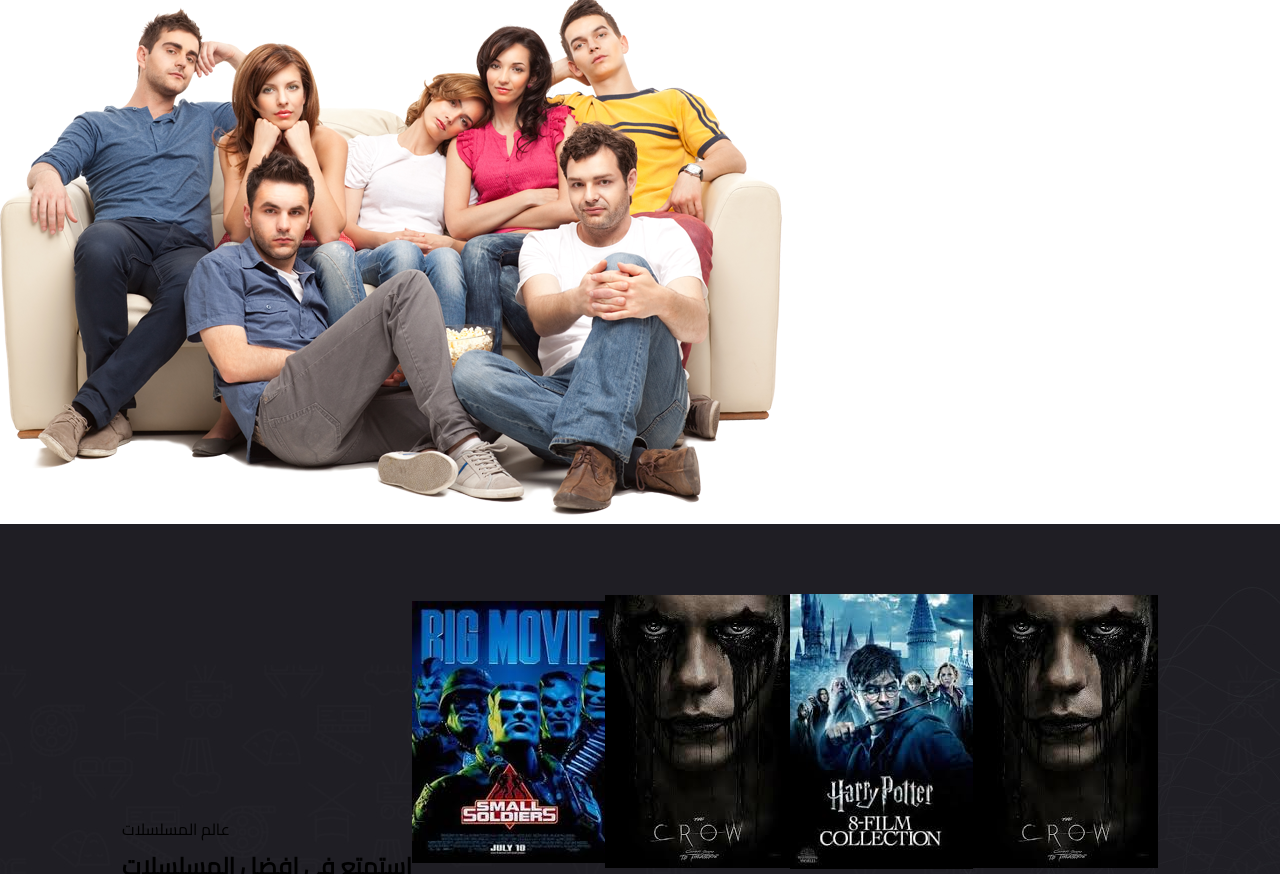
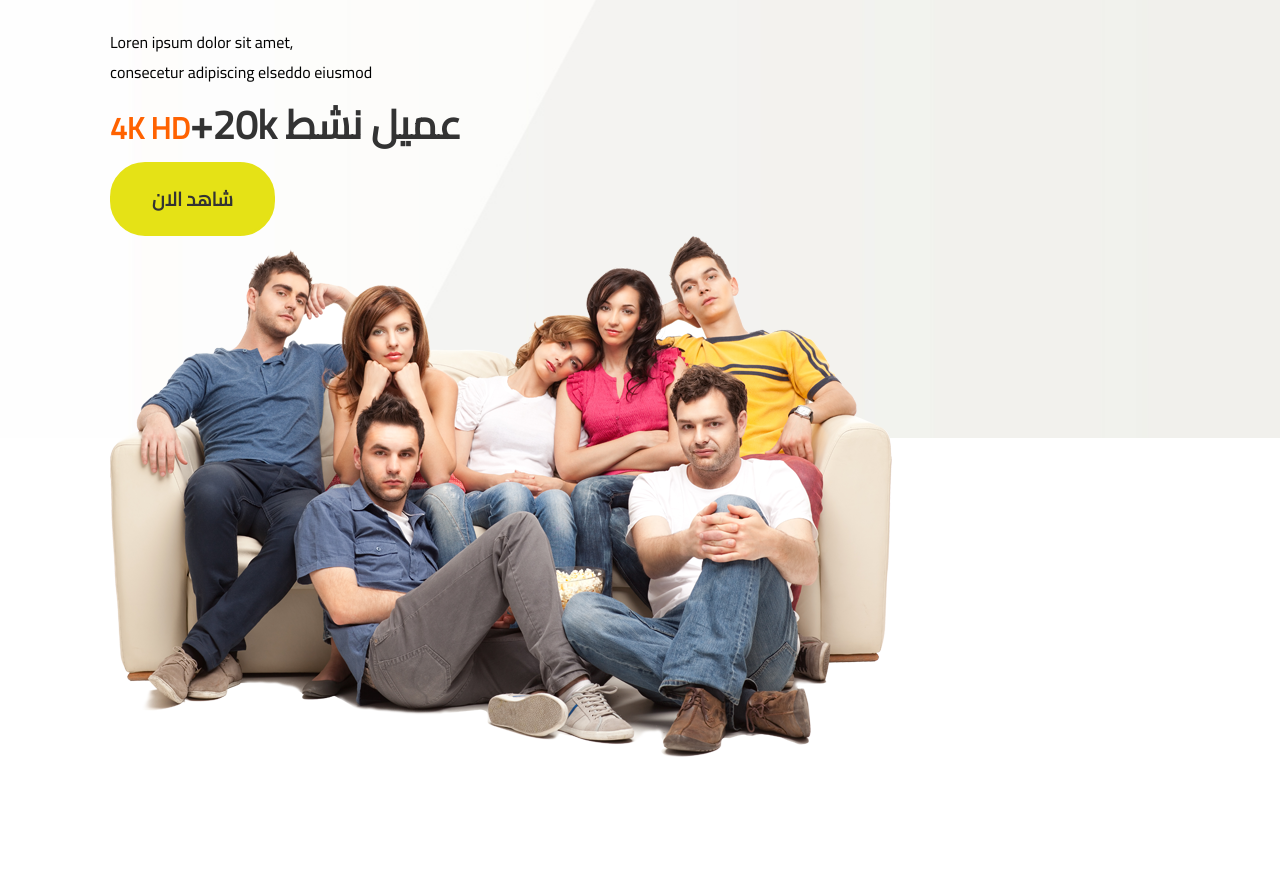
Before and after one commit to Amjdkhalel500/Project_Movie, a plain HTML site: page index.html in a window 1280 px wide. Shown: the part 3806-4680 px from the top of the page. Drawn offline with nearby package versions, Linux system fonts and the light colour scheme.

Commit message:
style: section Live in main page

```diff
--- a/style.css
+++ b/style.css
@@ -190,3 +190,85 @@
 #title-r a:focus {
     border: solid #e5e216 2px;
 }
+
+
+#live {
+    display: flex;
+    flex-wrap: wrap;
+    justify-content: space-between;
+    align-items: center;
+    padding: 110px;
+    width: 100%;
+    height: 100%;
+    background-image: url(movi/img/pg/live_bg.jpg);
+    background-repeat: no-repeat;
+    background-position: top;
+}
+
+#live #live-left #p1 {
+    color: #eee;
+    font-size: 15px;
+    font-weight: 600;
+
+}
+
+#live #live-left h1 {
+    font-size: 50px;
+    color: #333;
+}
+
+#live #live-left h1 {
+    color: #333;
+    font-size: 40px;
+    font-weight: 800;
+}
+
+#live #live-left h1 span {
+    color: #ff6200;
+    font-size: 30px;
+    font-weight: 800;
+}
+
+#live #live-left button {
+    display: flex;
+    align-items: center;
+    justify-content: center;
+    background: #e5e216;
+    border: none;
+    padding: 16px;
+    font-size: 19px;
+    width: 165px;
+    color: #333;
+    border-radius: 35px;
+    border: solid #e5e216 3px;
+    font-weight: 700;
+    transition: 0.4s;
+    cursor: pointer;
+}
+
+#live #live-left button:hover {
+    background: none;
+    border: #e5e216 solid 2px;
+
+}
+
+#title2 {
+    width: 100%;
+    height: 100%;
+    display: flex;
+    align-items: center;
+    justify-content: center;
+}
+
+#title2 #div-h1-p p {
+    font-size: 15px;
+    font-weight: 600;
+    color: #e5e216;
+    text-align: center;
+}
+
+#title2 #div-h1-p h1 {
+    font-size: 28px;
+    color: #fff;
+
+}
```
